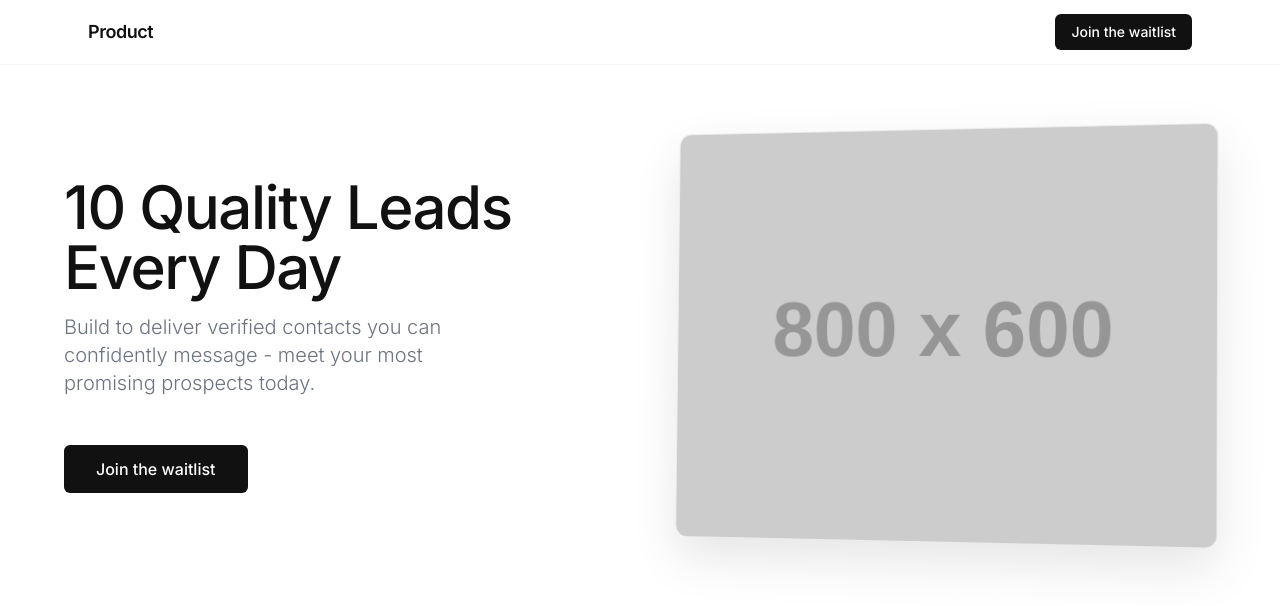
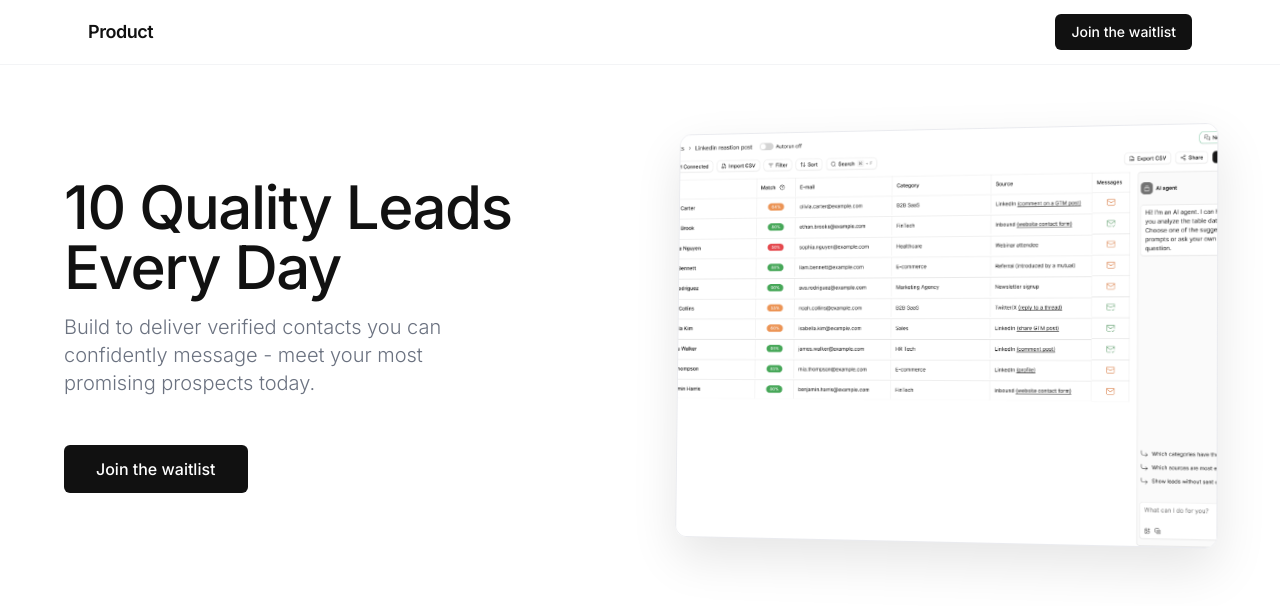
Before and after one commit to Nueve-Info/bet1-gridGPT-founder, a React (Vite) app: page / in a window 1280 px wide. Shown: the top 606 px of the page. Built offline with nearby package versions, Linux system fonts and the light colour scheme.

Commit message:
feat: add dashboard preview image to hero section

```diff
--- a/src/LandingPage.tsx
+++ b/src/LandingPage.tsx
@@ -313,7 +313,7 @@ export default function LandingPage() {
                  <div className="relative w-full h-full transition-all duration-700 ease-out [transform-style:preserve-3d] [transform:rotateY(-12deg)_rotateX(2deg)] rounded-xl pointer-events-none">
 
                     <img
-                        src="https://placehold.co/800x600"
+                        src="/assets/dashboard-preview.png"
                         alt="Platform Preview"
                         className="absolute inset-0 w-full h-full object-cover rounded-xl border border-gray-200/80 shadow-[0_20px_50px_rgb(0,0,0,0.1)]"
                     />
```
Also changed, not shown: public/assets/dashboard-preview.png (added).
